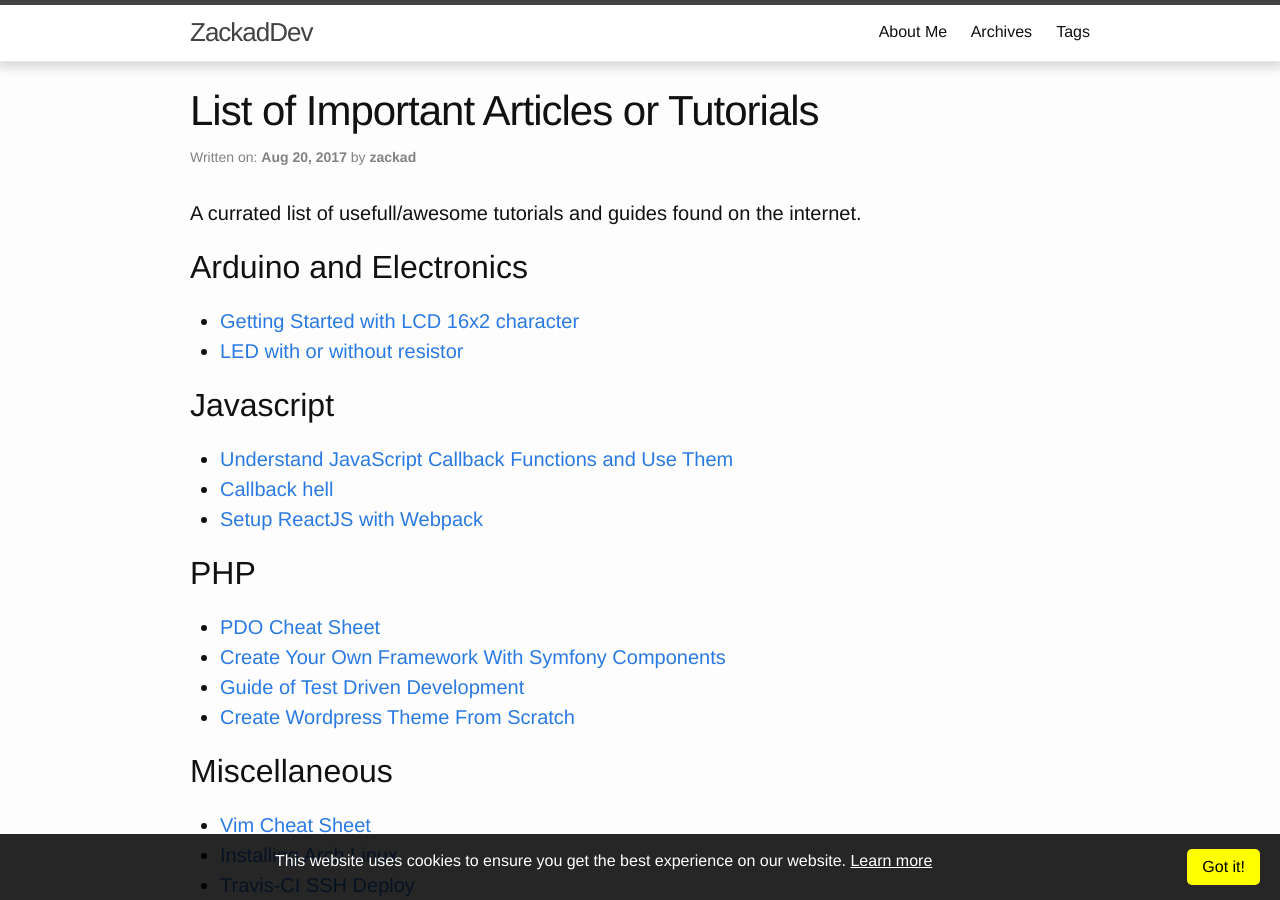
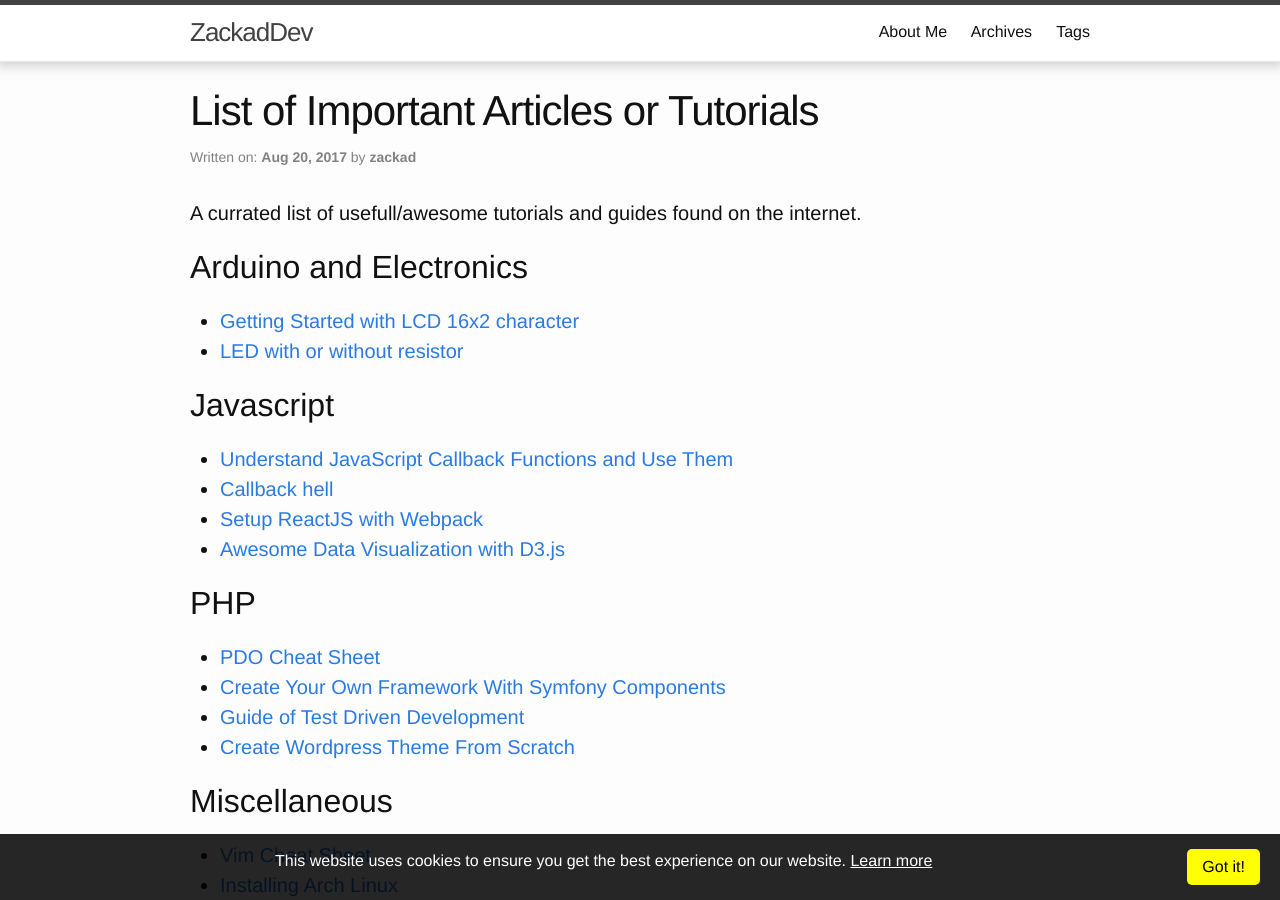
Before and after one commit to zackad/blog-src, a Jekyll site: the page built from _posts/2017-08-20-important-articles-and-tutorials.md, in a window 1280 px wide and 900 px high. Built offline with Jekyll 4.4.1, drawn with Linux system fonts in a browser that asks for light colours; comment, search, counter and statistics services are not loaded.

Commit message:
awesome data visualization with d3.js

```diff
--- a/_posts/2017-08-20-important-articles-and-tutorials.md
+++ b/_posts/2017-08-20-important-articles-and-tutorials.md
@@ -15,6 +15,7 @@ A currated list of usefull/awesome tutorials and guides found on the internet.
 - [Understand JavaScript Callback Functions and Use Them](http://javascriptissexy.com/understand-javascript-callback-functions-and-use-them/)
 - [Callback hell](http://callbackhell.com/)
 - [Setup ReactJS with Webpack](https://scotch.io/tutorials/setup-a-react-environment-using-webpack-and-babel)
+- [Awesome Data Visualization with D3.js](https://bl.ocks.org/mbostock)
 
 ## PHP
 
```
